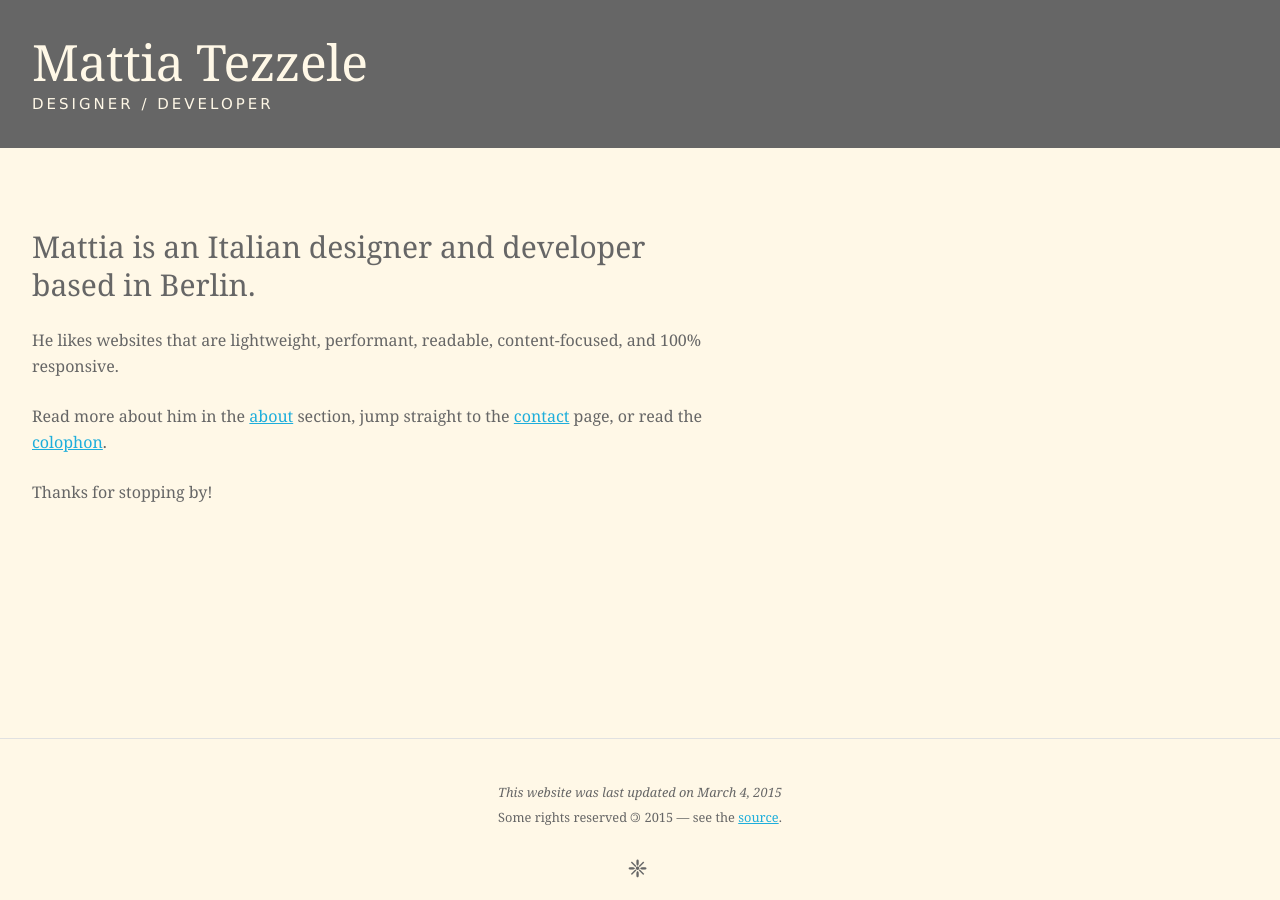
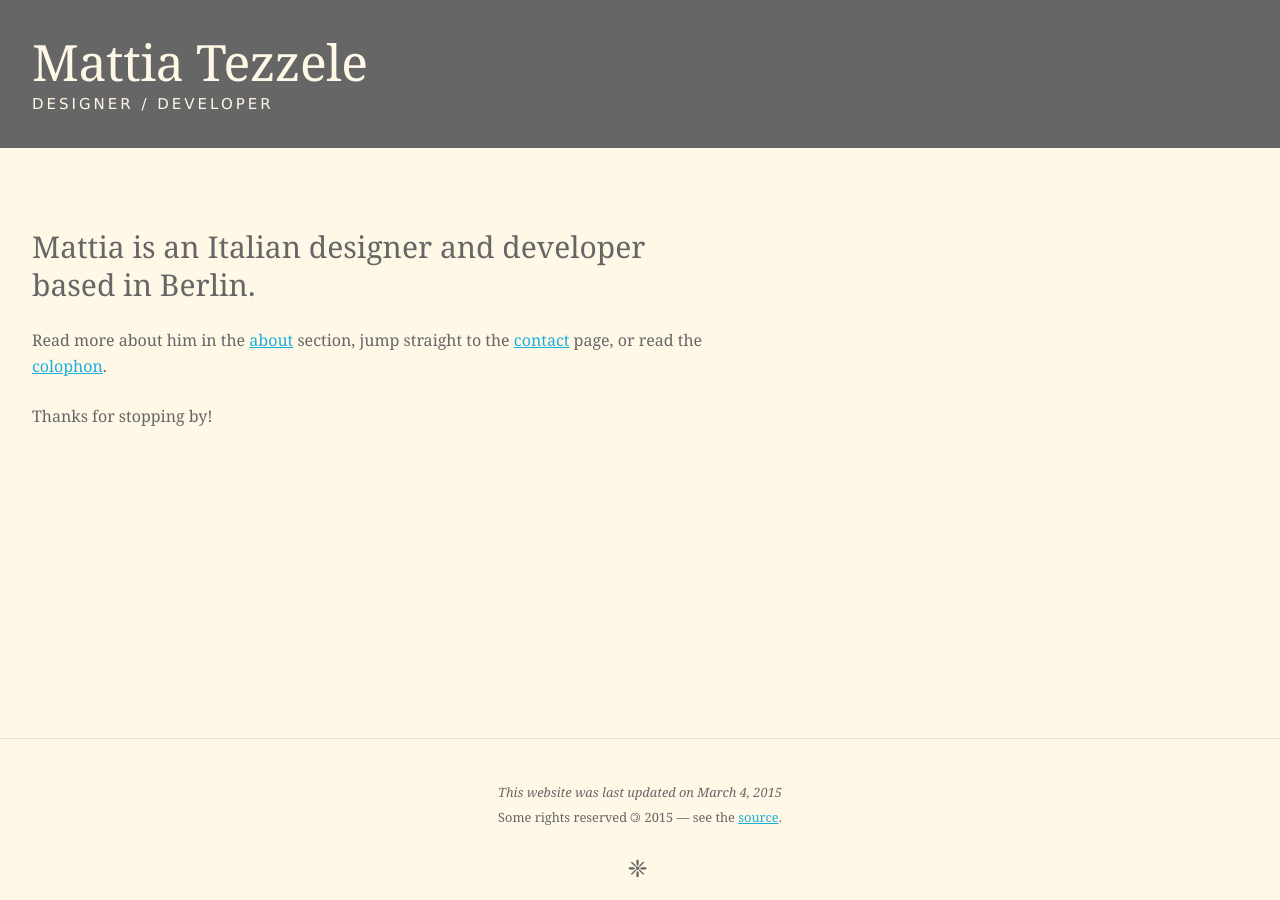
Before and after one commit to mrzool/mrzool.github.io, a Jekyll site: the page built from index.md, in a window 1280 px wide. Built offline with Jekyll 4.4.1, drawn with Linux system fonts in a browser that asks for light colours.

Commit message:
Update index.md

```diff
--- a/index.md
+++ b/index.md
@@ -7,8 +7,6 @@ title: 'Home'
 Mattia is an Italian designer and developer based in Berlin.
 </p>
 
-He likes websites that are lightweight, performant, readable, content-focused, and 100% responsive.
-
 Read more about him in the [about](about "About page") section, jump straight to the [contact](contact "Contact page") page, or read the [colophon](colophon "Colophon page").
 
 Thanks for stopping by!
```
